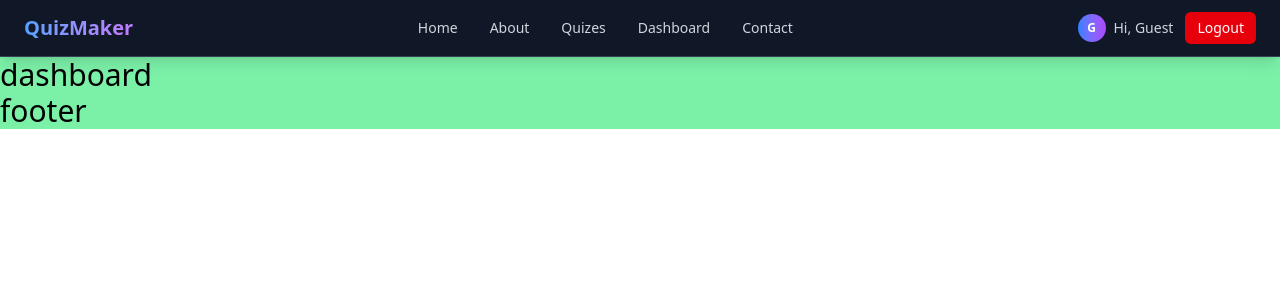
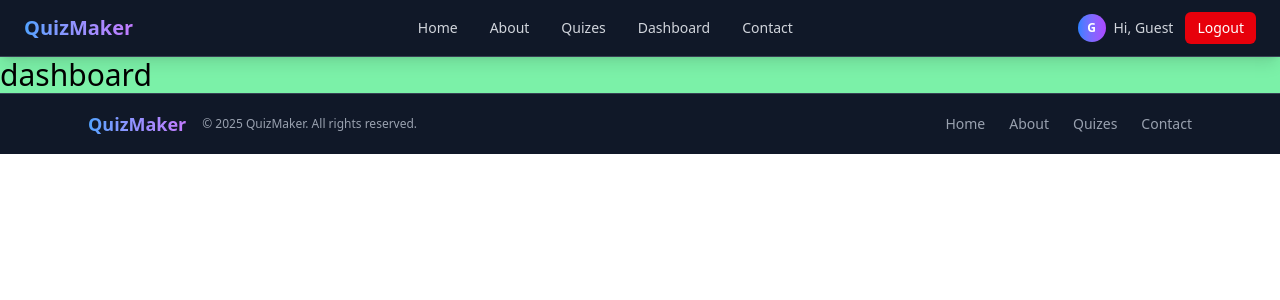
Before and after one commit to ikeshav26/codsoft, a React (Vite) app in the folder QUIZ_MAKER/frontend/: page /dashboard in a window 1280 px wide. Shown: the top 300 px of the page. Built offline with nearby package versions, Linux system fonts and the light colour scheme.

Commit message:
✨ Footer created

```diff
--- a/QUIZ_MAKER/frontend/src/components/Footer.jsx
+++ b/QUIZ_MAKER/frontend/src/components/Footer.jsx
@@ -1,10 +1,42 @@
 import React from 'react'
+import { Link } from 'react-router-dom'
 
 const Footer = () => {
   return (
-    <div>
-      footer
-    </div>
+    <footer className="bg-gray-900 text-gray-300 py-4 mt-auto border-t border-gray-700">
+      <div className="max-w-6xl mx-auto px-6">
+        {/* Single Row Layout */}
+        <div className="flex flex-col md:flex-row justify-between items-center space-y-4 md:space-y-0">
+
+          {/* Brand Section */}
+          <div className="flex flex-col md:flex-row items-center space-y-2 md:space-y-0 md:space-x-4">
+            <div className="text-lg font-bold bg-gradient-to-r from-blue-400 to-purple-400 bg-clip-text text-transparent">
+              QuizMaker
+            </div>
+            <div className="text-gray-400 text-xs text-center md:text-left">
+              © 2025 QuizMaker. All rights reserved.
+            </div>
+          </div>
+
+          {/* Quick Links */}
+          <div className="flex flex-wrap justify-center md:justify-end items-center space-x-6">
+            <Link to="/" className="text-gray-400 hover:text-blue-400 transition-colors duration-200 text-sm">
+              Home
+            </Link>
+            <Link to="/about" className="text-gray-400 hover:text-blue-400 transition-colors duration-200 text-sm">
+              About
+            </Link>
+            <Link to="/quizes" className="text-gray-400 hover:text-blue-400 transition-colors duration-200 text-sm">
+              Quizes
+            </Link>
+            <Link to="/contact" className="text-gray-400 hover:text-blue-400 transition-colors duration-200 text-sm">
+              Contact
+            </Link>
+          </div>
+
+        </div>
+      </div>
+    </footer>
   )
 }
 
```
